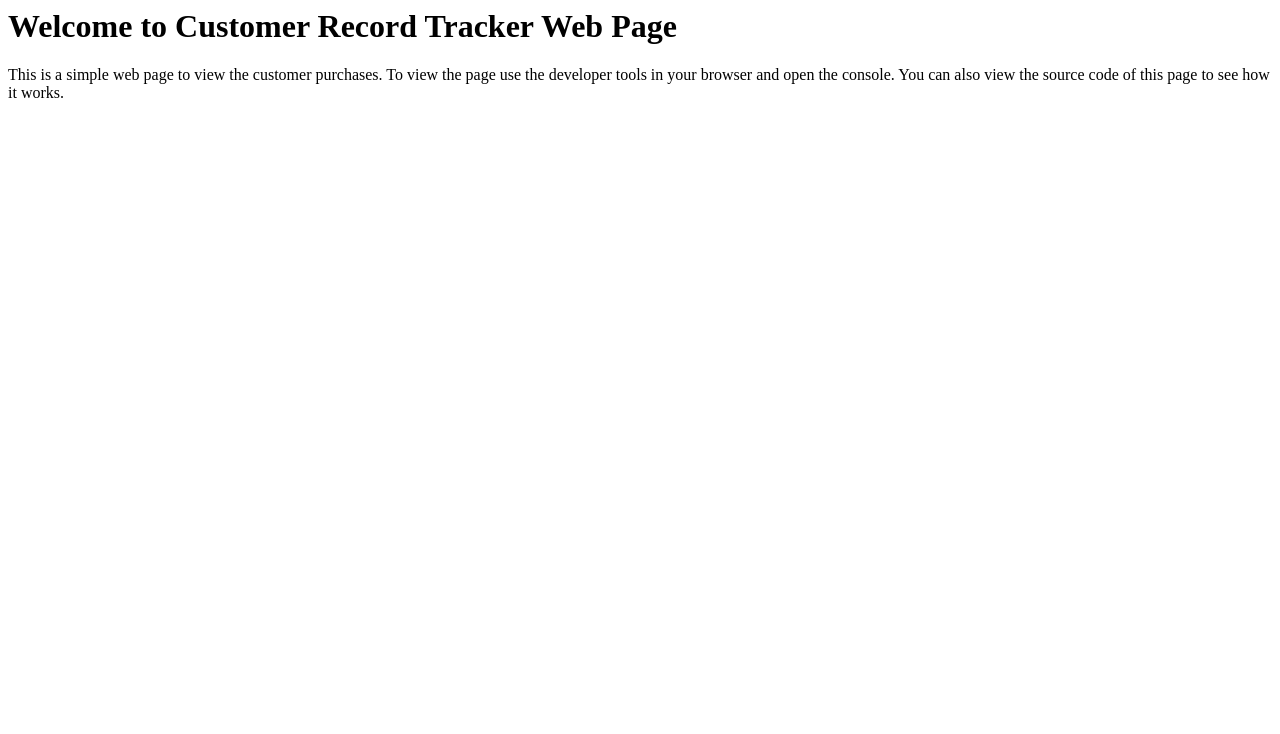
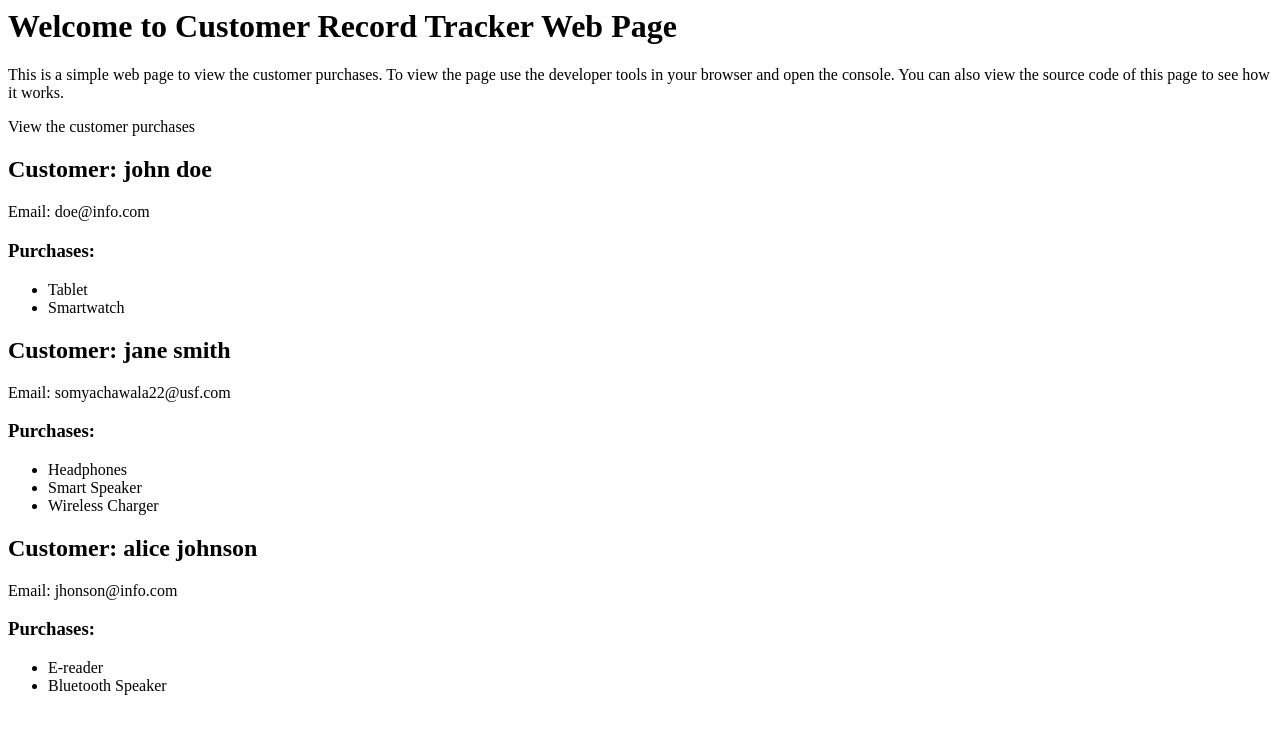
Before and after one commit to chawla22/customer_record_tracker, a plain HTML site: page index.html in a window 1280 px wide. Drawn offline with Linux system fonts and the light colour scheme.

Commit message:
final commit displaying the customer records on the html page

```diff
--- a/cc_2.js
+++ b/cc_2.js
@@ -73,7 +73,7 @@ customers.forEach((customer) => {
     console.log("Email:" + customer.email);
     console.log("Purchases:");
     customer.purchases.forEach((purchase) => {
-                console.log("---"+purchase);
+        console.log("---" + purchase);
     });
     console.log("-------------------------");
 });
@@ -90,3 +90,31 @@ customers.forEach((customer) => {
     console.log(`Total Purchases: ${customer.purchases.length}`);
     console.log("-------------------------");
 });
+
+
+// enhancing the code by adding a function to display customer information
+function displayCustomerInfo() {
+
+
+    let output = "";
+
+    customers.forEach((customer) => {
+        output += `<div class="customer-record">
+            <h2>Customer: ${customer.name}</h2>
+            <p>Email: ${customer.email}</p>
+            <h3>Purchases:</h3>
+            <ul>`;
+
+            customer.purchases.forEach((purchase) => {
+                output += `<li>${purchase}</li>`;
+            });
+            output += `</ul>
+             </div>`;
+
+ });
+    document.getElementById("customer-records").innerHTML = output;
+        }
+
+
+
+    displayCustomerInfo();
--- a/index.html
+++ b/index.html
@@ -7,15 +7,23 @@
 
 <body>
 
-    <script src="cc_2.js">
 
-    </script>
 
-        <h1>Welcome to Customer Record Tracker Web Page</h1>
+    <h1>Welcome to Customer Record Tracker Web Page</h1>
     <p>This is a simple web page to view the customer purchases.
         To view the page use the developer tools in your browser and open the console.
         You can also view the source code of this page to see how it works.
     </p>
+
+    <p>View the customer purchases</p>
+    <div id="customer-records">
+
+
+
+    </div>
+    <script src="cc_2.js">
+    </script>
+
 </body>
 
 </html>
```
